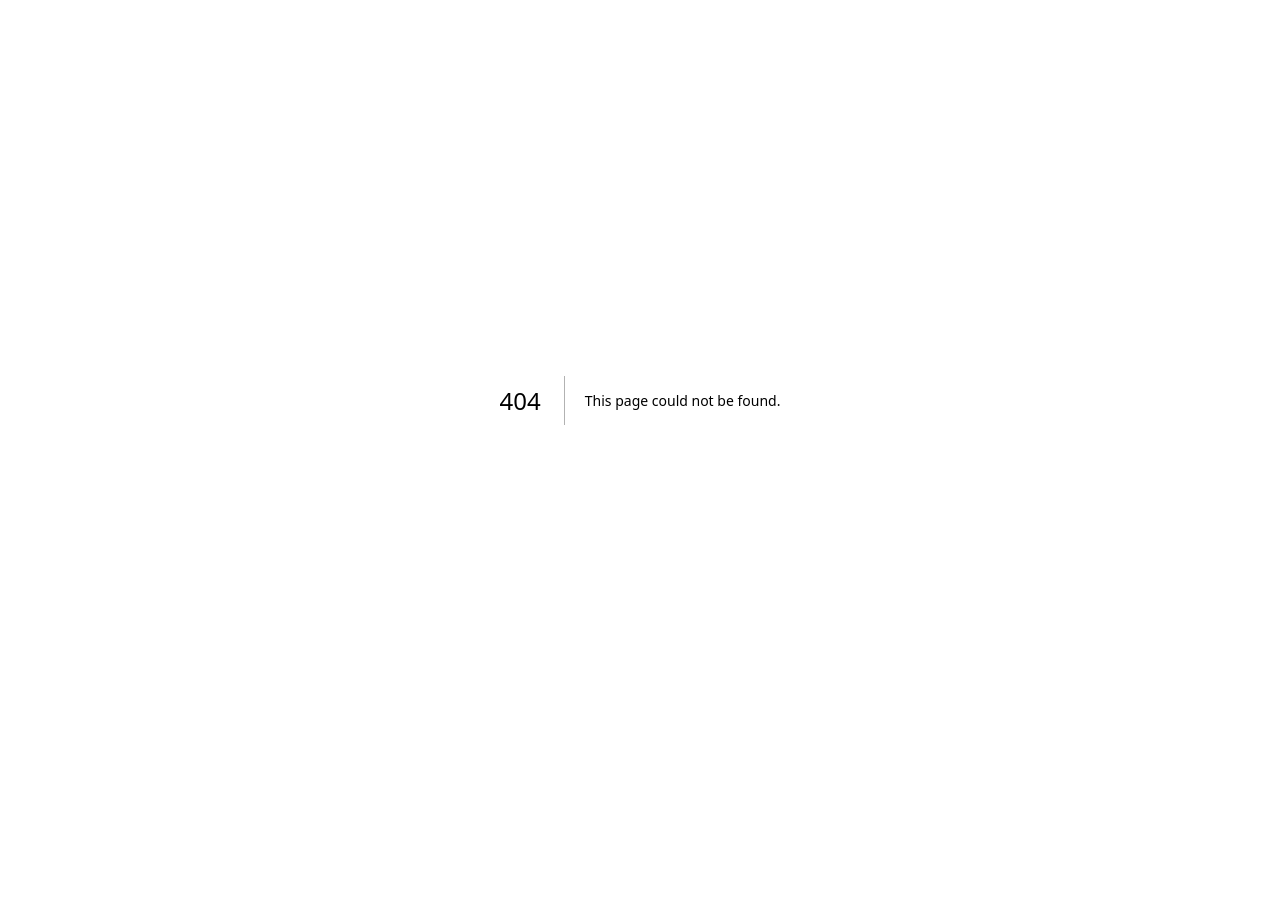
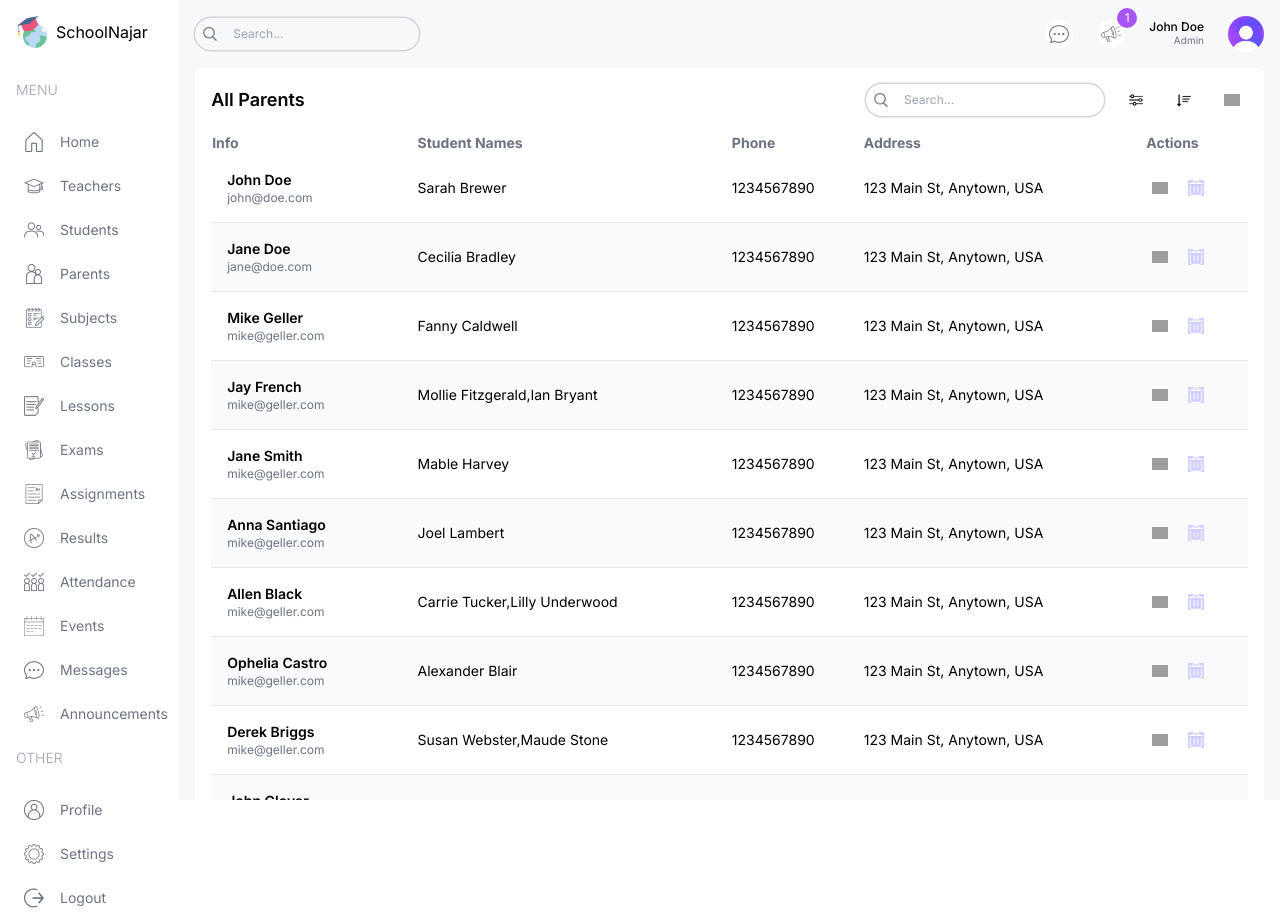
Before and after one commit to mohammadalnajar/school-management-dash, a Next.js app: page /list/parents in a window 1280 px wide. Before the commit this address had no page. Before the commit the page ends 800 px from the top, so only its background shows below. Built offline with nearby package versions, Linux system fonts and the light colour scheme; grey boxes are pictures that could not be loaded.

Commit message:
add ParentListPage component with table, search, and pagination features

```diff
--- /dev/null
+++ b/src/app/(dashboard)/list/parents/page.tsx
@@ -0,0 +1,97 @@
+import FormModal from '@/components/FormModal';
+import Pagination from '@/components/Pagination';
+import Table from '@/components/Table';
+import TableSearch from '@/components/TableSearch';
+import { parentsData, role } from '@/lib/data';
+import Image from 'next/image';
+
+type Parent = {
+    id: number;
+    name: string;
+    email?: string;
+    students: string[];
+    phone: string;
+    address: string;
+};
+
+const columns = [
+    {
+        header: 'Info',
+        accessor: 'info'
+    },
+    {
+        header: 'Student Names',
+        accessor: 'students',
+        className: 'hidden md:table-cell'
+    },
+    {
+        header: 'Phone',
+        accessor: 'phone',
+        className: 'hidden lg:table-cell'
+    },
+    {
+        header: 'Address',
+        accessor: 'address',
+        className: 'hidden lg:table-cell'
+    },
+    {
+        header: 'Actions',
+        accessor: 'action'
+    }
+];
+
+const ParentListPage = () => {
+    const renderRow = (item: Parent) => (
+        <tr
+            key={item.id}
+            className='border-b border-gray-200 even:bg-slate-50 text-sm hover:bg-lamaPurpleLight'
+        >
+            <td className='flex items-center gap-4 p-4'>
+                <div className='flex flex-col'>
+                    <h3 className='font-semibold'>{item.name}</h3>
+                    <p className='text-xs text-gray-500'>{item?.email}</p>
+                </div>
+            </td>
+            <td className='hidden md:table-cell'>{item.students.join(',')}</td>
+            <td className='hidden md:table-cell'>{item.phone}</td>
+            <td className='hidden md:table-cell'>{item.address}</td>
+            <td>
+                <div className='flex items-center gap-2'>
+                    {role === 'admin' && (
+                        <>
+                            <FormModal table='parent' type='update' data={item} />
+                            <FormModal table='parent' type='delete' id={item.id} />
+                        </>
+                    )}
+                </div>
+            </td>
+        </tr>
+    );
+
+    return (
+        <div className='bg-white p-4 rounded-md flex-1 m-4 mt-0'>
+            {/* TOP */}
+            <div className='flex items-center justify-between'>
+                <h1 className='hidden md:block text-lg font-semibold'>All Parents</h1>
+                <div className='flex flex-col md:flex-row items-center gap-4 w-full md:w-auto'>
+                    <TableSearch />
+                    <div className='flex items-center gap-4 self-end'>
+                        <button className='w-8 h-8 flex items-center justify-center rounded-full bg-lamaYellow'>
+                            <Image src='/filter.png' alt='' width={14} height={14} />
+                        </button>
+                        <button className='w-8 h-8 flex items-center justify-center rounded-full bg-lamaYellow'>
+                            <Image src='/sort.png' alt='' width={14} height={14} />
+                        </button>
+                        {role === 'admin' && <FormModal table='teacher' type='create' />}
+                    </div>
+                </div>
+            </div>
+            {/* LIST */}
+            <Table columns={columns} renderRow={renderRow} data={parentsData} />
+            {/* PAGINATION */}
+            <Pagination />
+        </div>
+    );
+};
+
+export default ParentListPage;
```
